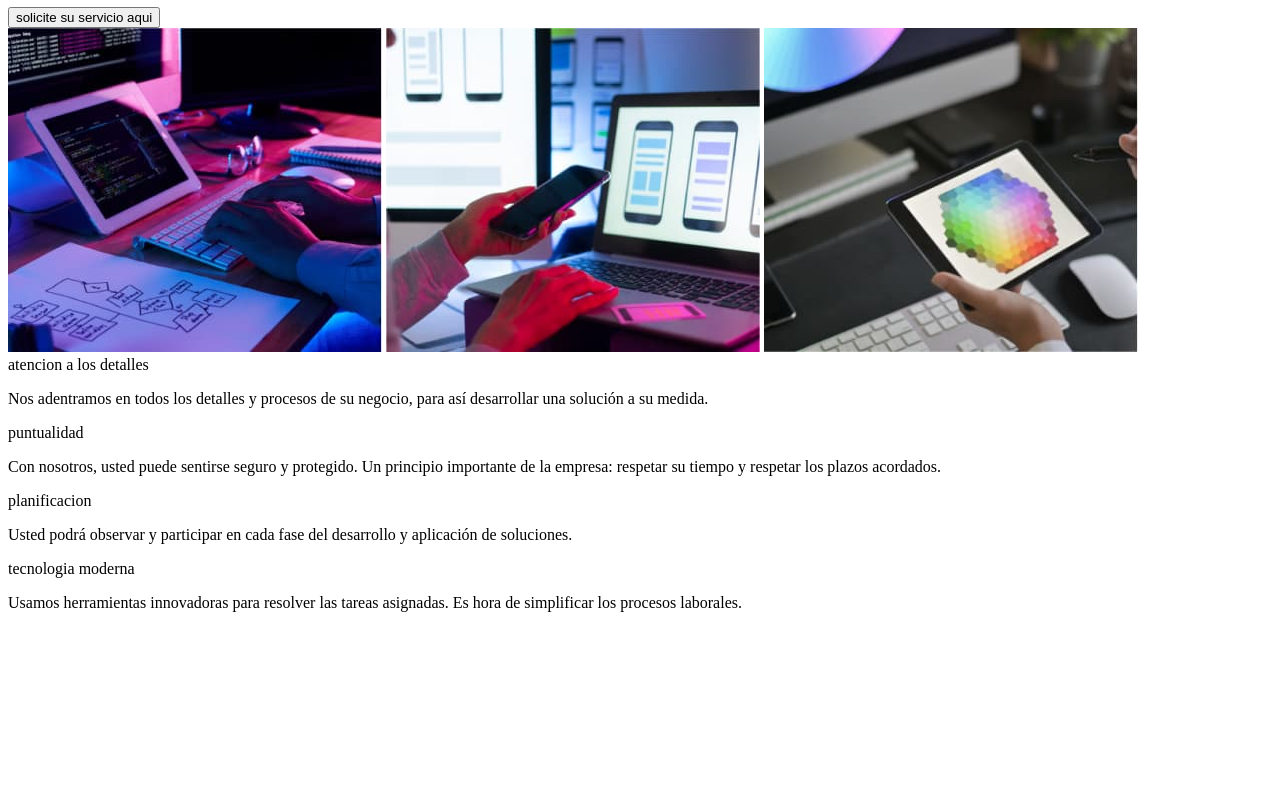
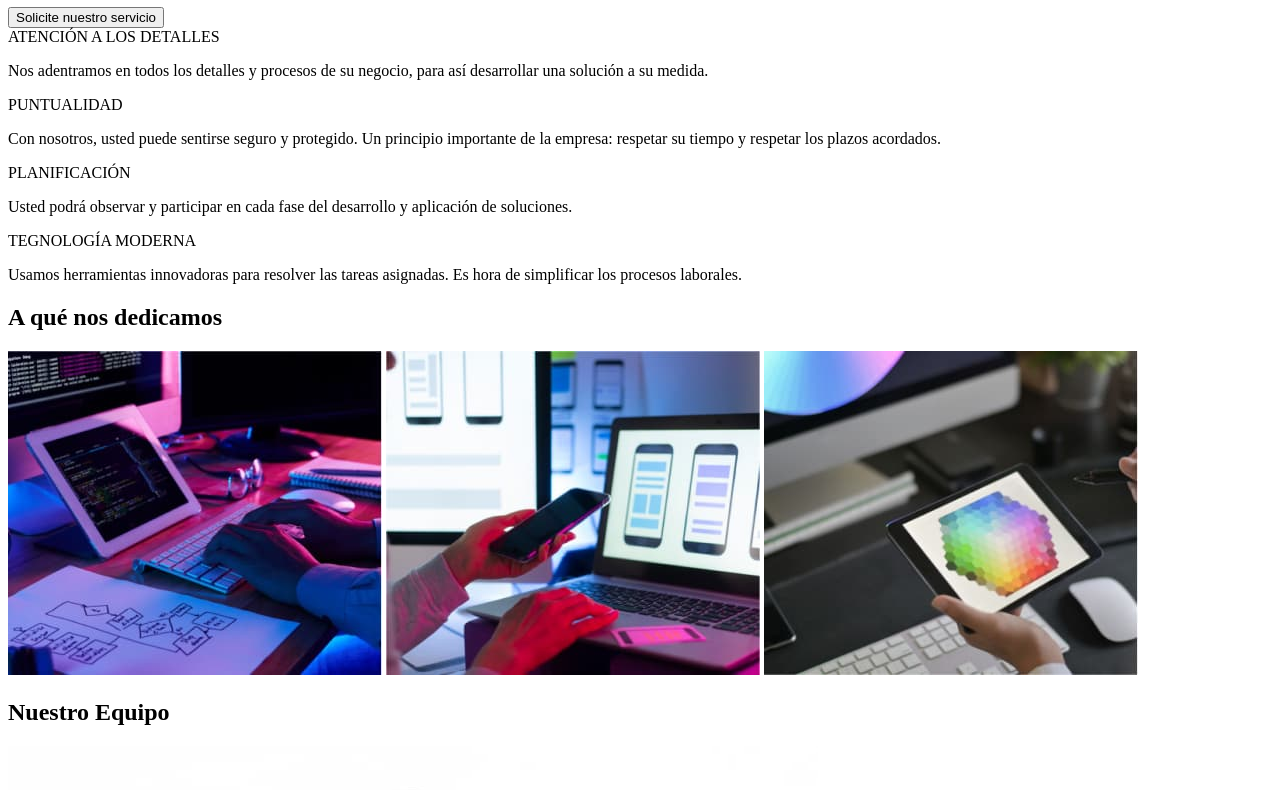
Before and after one commit to sammy-acosta19/goit-markup-hw-01, a plain HTML site: page index.html in a window 1280 px wide. Shown: the part 73-863 px from the top of the page. Before the commit the page ends 800 px from the top, so only its background shows below. Drawn offline with Linux system fonts and the light colour scheme.

Commit message:
nuevos cambios

```diff
--- a/index.html
+++ b/index.html
@@ -1,38 +1,53 @@
 <!DOCTYPE html>
-<html lang="en"
+<html lang="en">
 <head>
-    <title>tarea</title>
+    <meta charset="UTF-8">
+    <meta http-equiv="X-UA-Compatible" content="IE=edge">
+    <meta name="viewport" content="width=device-width, initial-scale=1.0">
+    <title>tarea de casa 1 sin css</title>
 </head>
+
 <body>
-    <h1>soluciones eficaces para su negcio</h1>
+    <h1>SOLUCIONES EFICACES PARA SU NEGOCIO</h1>
+    <section>
+        <button>Solicite nuestro servicio</button>
+    </section>
 
     <section>
-        <button>solicite su servicio aqui</button>
-    </section>
-
-        <img src="images/imagen.jpg" alt="">
-        <img src="images/imagen (1) (1).jpg" alt="">
-        <img src="images/imagen (2).jpg" alt="">
-
-
-    <section>
-        <header>atencion a los detalles</header>
+        <header>ATENCIÓN A LOS DETALLES</header>
         <p>Nos adentramos en todos los detalles y procesos de su negocio, para así desarrollar una solución a su medida.</p>
     </section>
 
     <section>
-        <header>puntualidad</header>
+        <header>PUNTUALIDAD</header>
         <p>Con nosotros, usted puede sentirse seguro y protegido. Un principio importante de la empresa: respetar su tiempo y respetar los plazos acordados.</p>
     </section>
 
     <section>
-        <header>planificacion</header>
+        <header>PLANIFICACIÓN</header>
         <p>Usted podrá observar y participar en cada fase del desarrollo y aplicación de soluciones.</p>
     </section>
 
     <section>
-        <header>tecnologia moderna</header>
+        <header>TEGNOLOGÍA MODERNA</header>
         <p>Usamos herramientas innovadoras para resolver las tareas asignadas. Es hora de simplificar los procesos laborales.</p>
     </section>
+   <h2>A qué nos dedicamos</h2>
+   <section>
+    <img src="images/imagen.jpg" alt="teclado tablet">
+    <img src="images/imagen (1) (1).jpg" alt="portatil telefono">
+    <img src="images/imagen (2).jpg" alt="tablet colores">
+   </section>
+   <h2>Nuestro Equipo</h2>
+   <section>
+    <img src="images/imagen (3).jpg" alt="andra cubo">
+    <img src="images/imagen (4).jpg" alt="carla palacios">
+    <img src="images/imagen (5).jpg" alt="mario dorado">
+    <img src="images/imagen (6).jpg" alt="pablo mijangos">
+   </section>
+   <section>
+    <head
+   </section>
 
 </body>
+</html>
```
